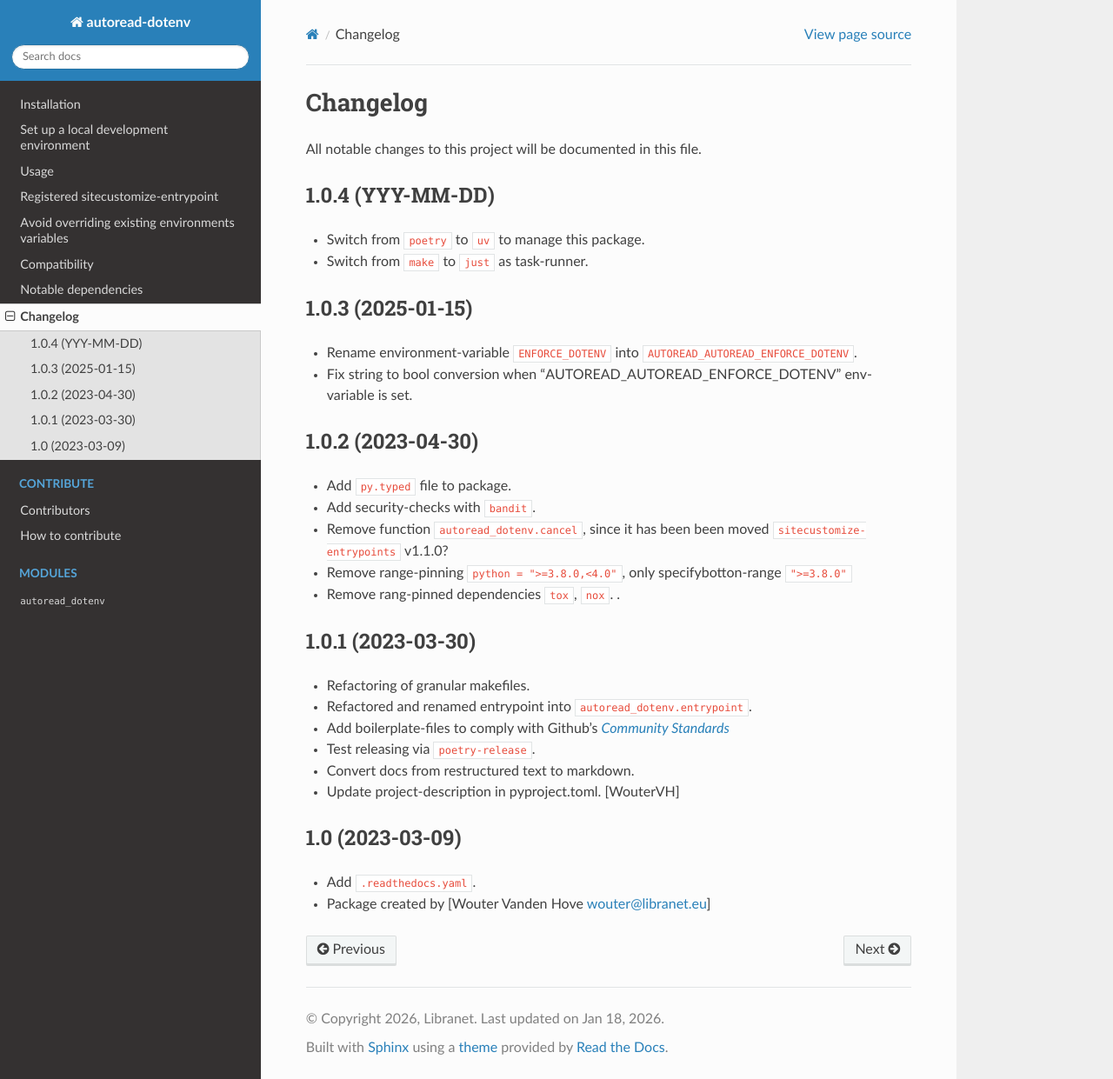
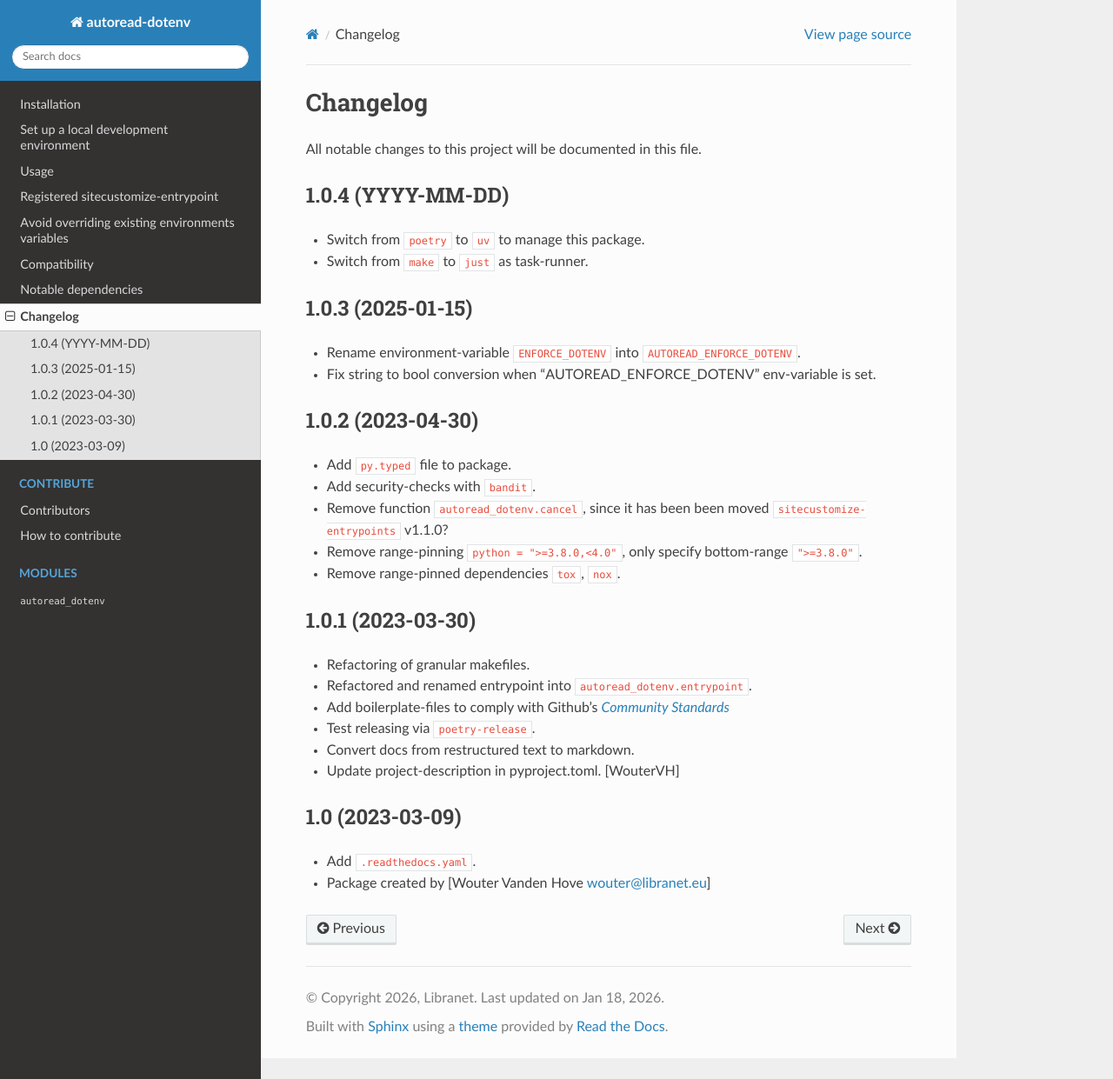
Before and after one commit to libranet/autoread-dotenv, a Sphinx documentation site: the page built from docs/changes.md, in a window 1280 px wide and 1241 px high. Shown: the whole window at 87% size. Built offline with Sphinx 7.4.7 and the Read the Docs theme 3.1.0, drawn with Linux system fonts in a browser that asks for light colours; pages that are not in the unit, such as notebooks, are missing from menus.

Commit message:
fix typos

```diff
--- a/docs/changes.md
+++ b/docs/changes.md
@@ -3,7 +3,7 @@
 All notable changes to this project will be documented in this file.
 
 
-## 1.0.4 (YYY-MM-DD)
+## 1.0.4 (YYYY-MM-DD)
 
 - Switch from ``poetry`` to ``uv`` to manage this package.
 
@@ -12,9 +12,9 @@ All notable changes to this project will be documented in this file.
 
 ## 1.0.3 (2025-01-15)
 
-- Rename environment-variable ``ENFORCE_DOTENV`` into ``AUTOREAD_AUTOREAD_ENFORCE_DOTENV``.
+- Rename environment-variable ``ENFORCE_DOTENV`` into ``AUTOREAD_ENFORCE_DOTENV``.
 
-- Fix string to bool conversion when "AUTOREAD_AUTOREAD_ENFORCE_DOTENV" env-variable is set.
+- Fix string to bool conversion when "AUTOREAD_ENFORCE_DOTENV" env-variable is set.
 
 
 ## 1.0.2 (2023-04-30)
@@ -25,9 +25,9 @@ All notable changes to this project will be documented in this file.
 
 - Remove function ``autoread_dotenv.cancel``, since it has been been moved ``sitecustomize-entrypoints`` v1.1.0?
 
-- Remove range-pinning ``python = ">=3.8.0,<4.0"``, only specifybotton-range ``">=3.8.0"``
+- Remove range-pinning ``python = ">=3.8.0,<4.0"``, only specify bottom-range ``">=3.8.0"``.
 
-- Remove rang-pinned dependencies ``tox``, ``nox``.          .
+- Remove range-pinned dependencies ``tox``, ``nox``.
 
 
 ## 1.0.1 (2023-03-30)
```
